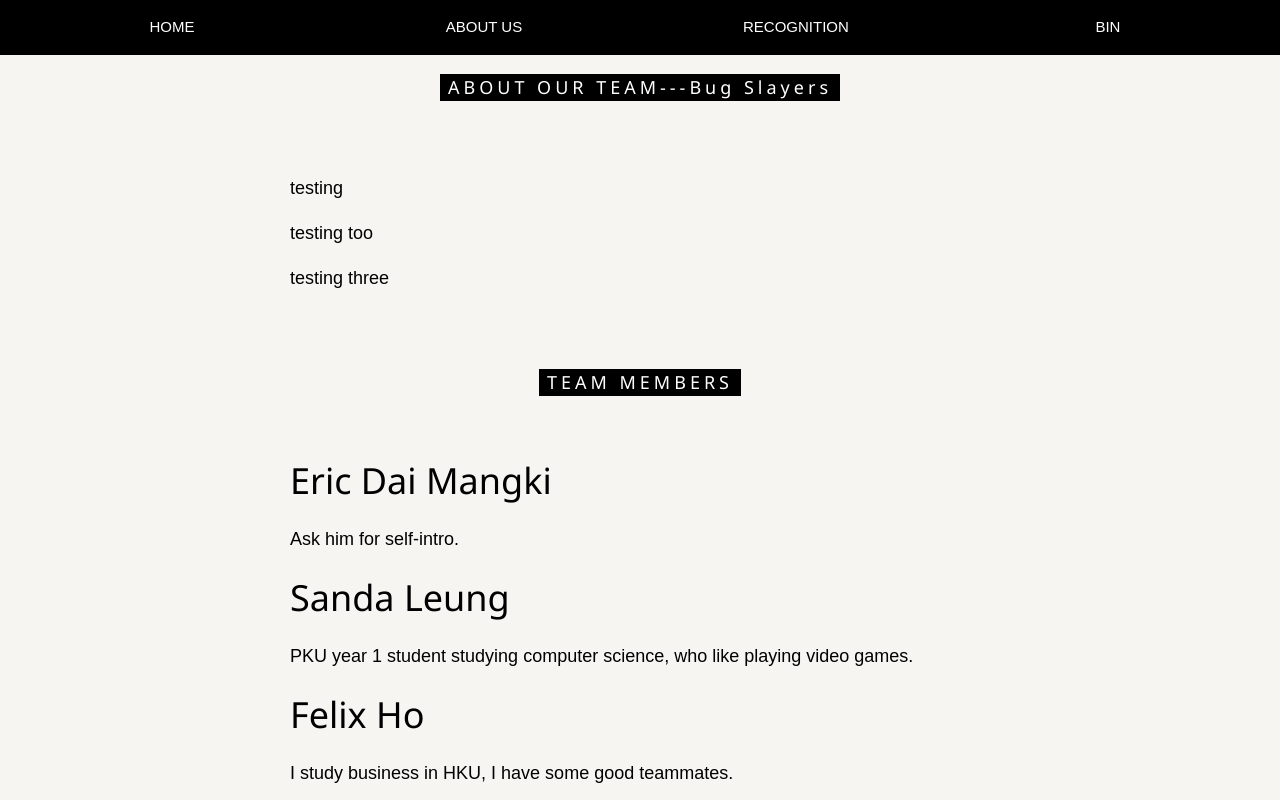
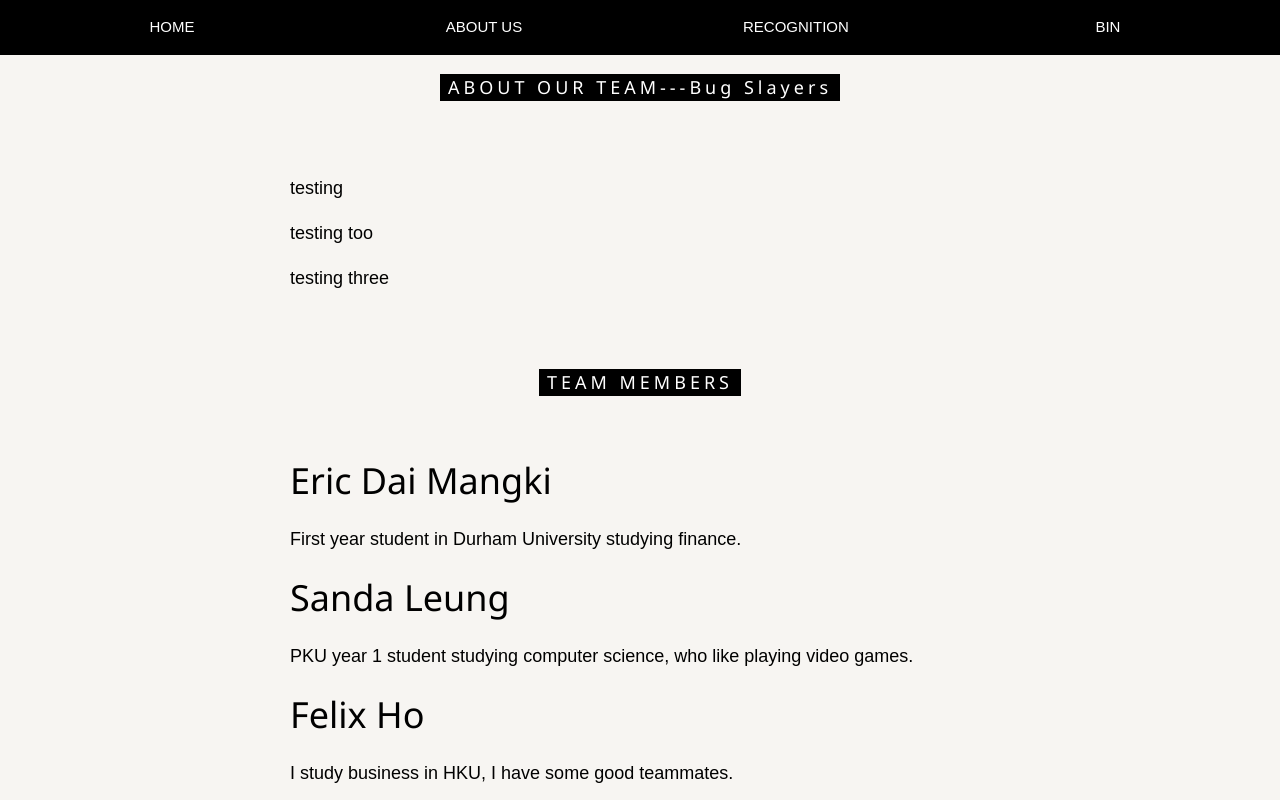
Before and after one commit to bigbigpoo/GoGreen, a plain HTML site: page page 1.html in a window 1280 px wide. Shown: the top 800 px of the page. Drawn offline with Linux system fonts and the light colour scheme; a web font is replaced by a local one.

Commit message:
Update page 1.html

```diff
--- a/page 1.html
+++ b/page 1.html
@@ -60,7 +60,7 @@ body, html {
 
     <h5 class="w3-center w3-padding-48"><span class="w3-tag w3-wide">TEAM MEMBERS</span></h5>
     <h1>Eric Dai Mangki</h1>
-    <p>Ask him for self-intro.</p>
+    <p>First year student in Durham University studying finance.</p>
     <h1>Sanda Leung</h1>
     <p>PKU year 1 student studying computer science, who like playing video games.</p>
     <h1>Felix Ho</h1>
```
